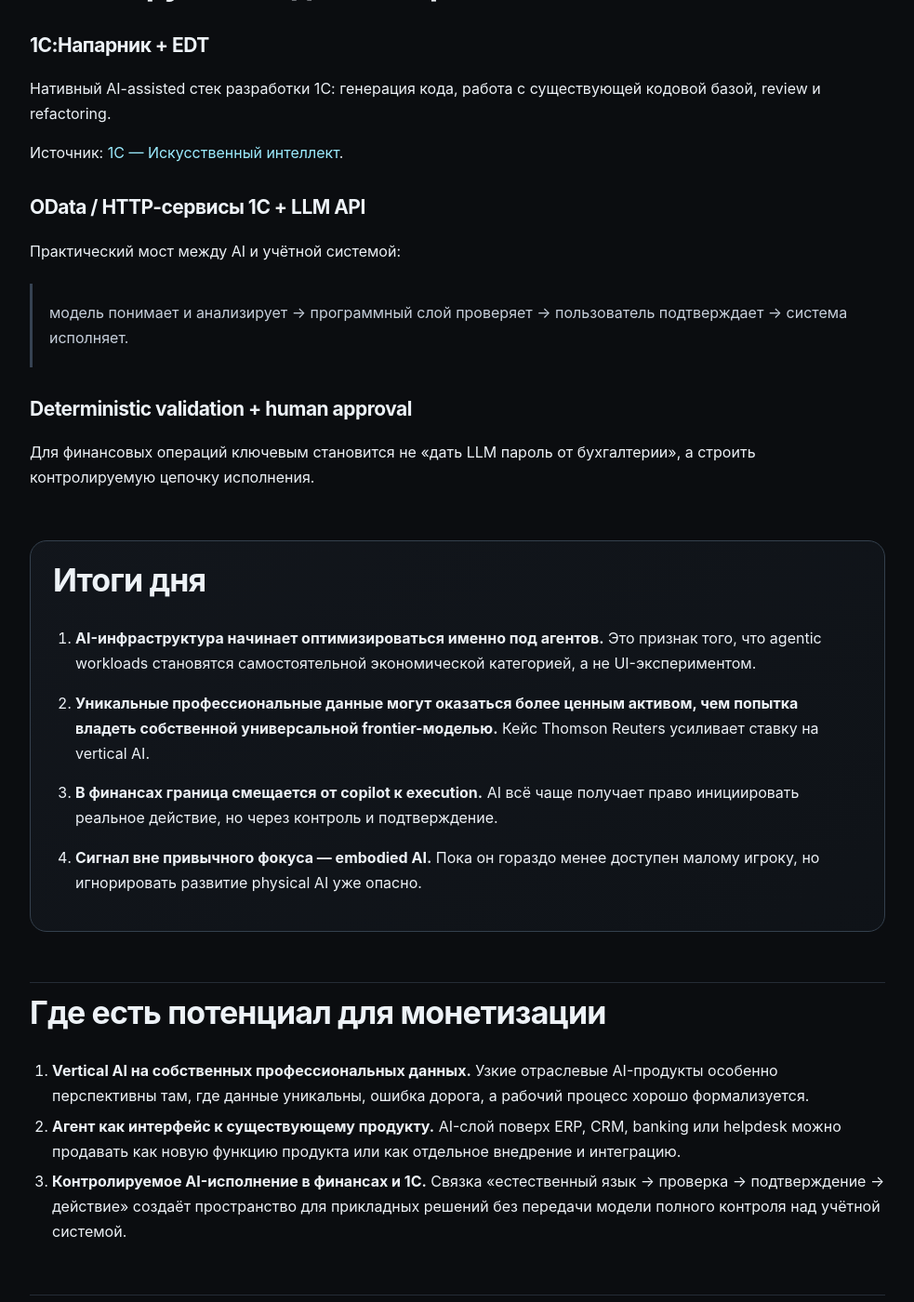
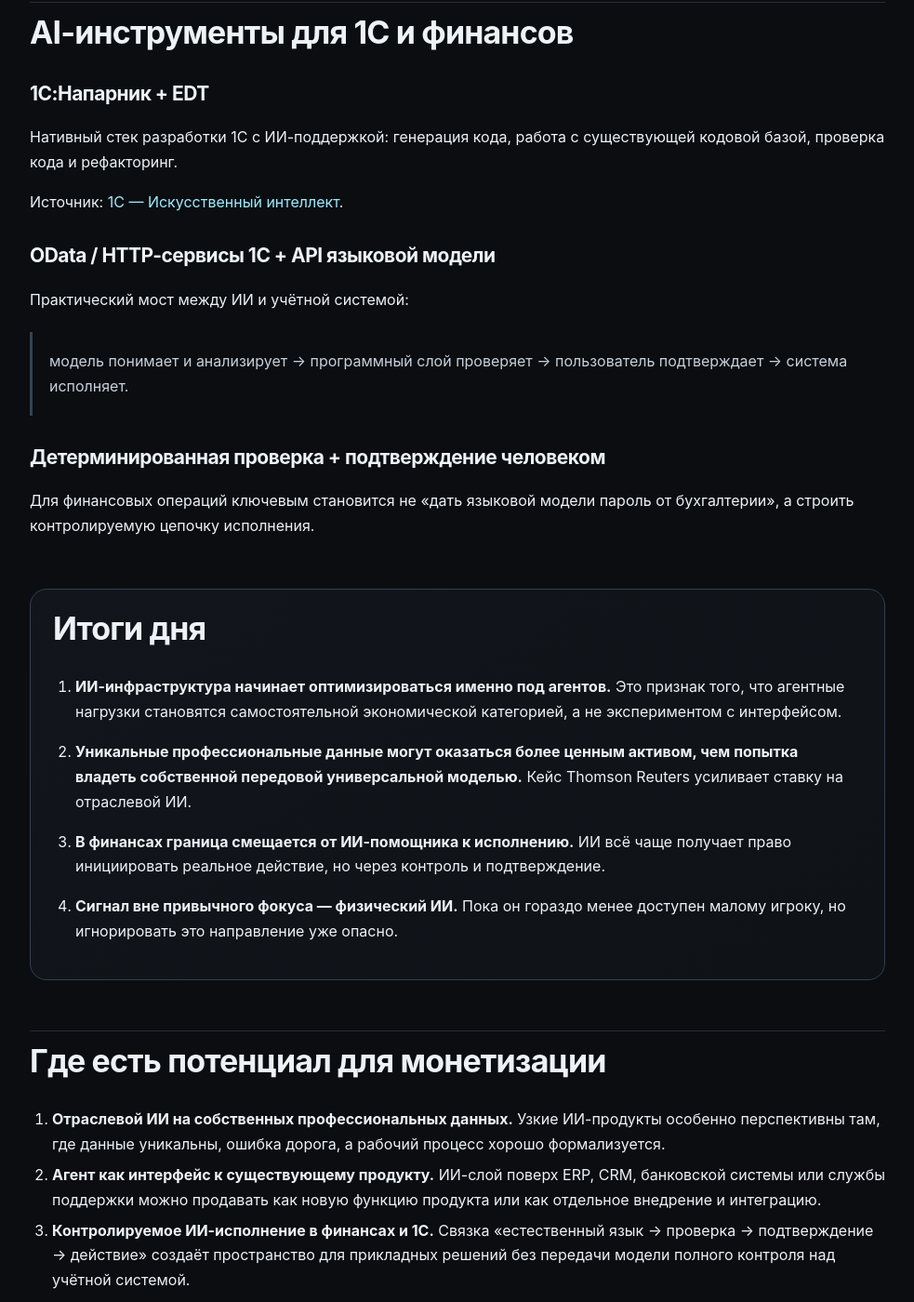
Before and after one commit to DmitryCarni/ai-news-by-carni, a Jekyll site: the page built from daily/2026-08-24.md, in a window 1280 px wide and 1400 px high, scrolled down 3442 px. Shown: the whole window at 93% size, without its empty margins (148-1131 px from the left). Built offline with Jekyll 4.4.1, drawn with Linux system fonts in a browser that asks for light colours; some of the changed text lies outside the part shown.

Commit message:
Use reader-friendly Russian terminology

```diff
--- a/daily/2026-08-24.md
+++ b/daily/2026-08-24.md
@@ -23,9 +23,9 @@ permalink: /daily/2026-08-24/
 
 ## Фундаментальные тренды AI-отрасли {#fundamental}
 
-### Agentic AI становится отдельным классом вычислительной инфраструктуры
+### ИИ-агенты становятся отдельным классом вычислительной инфраструктуры
 
-24 августа NVIDIA представила пакет обновлений вокруг Vera Rubin и Groq 3 LPX — специализированной inference-инфраструктуры для быстрого decode и длинных агентных сессий. Ключевой смысл не в очередном рекорде tokens/s, а в том, что инфраструктуру уже проектируют под поведение долго работающих агентов: растущий контекст, tool calls и subagents.
+24 августа NVIDIA представила пакет обновлений вокруг Vera Rubin и Groq 3 LPX — специализированной инфраструктуры для быстрого выполнения моделей и длинных агентных сессий. Ключевой смысл не в очередном рекорде по числу токенов в секунду, а в том, что инфраструктуру уже проектируют под поведение долго работающих агентов: растущий контекст, вызовы инструментов и дочерние агенты.
 
 <div class="score">
 <span class="pill stage stage-market">Стадия: меняет рынок</span>
@@ -34,11 +34,11 @@ permalink: /daily/2026-08-24/
 <span class="pill">Доступность: 2/10</span>
 </div>
 
-Источники: [NVIDIA — Vera Rubin LPX](https://blogs.nvidia.com/blog/vera-rubin-lpx-spectrum-x-nvlink-fusion/), [NVIDIA — efficiency for AI agents](https://blogs.nvidia.com/blog/vera-rubin-nvl72-efficiency-ai-agents/).
+Источники: [NVIDIA — Vera Rubin LPX](https://blogs.nvidia.com/blog/vera-rubin-lpx-spectrum-x-nvlink-fusion/), [NVIDIA — эффективность для ИИ-агентов](https://blogs.nvidia.com/blog/vera-rubin-nvl72-efficiency-ai-agents/).
 
 ### Thomson Reuters показала альтернативу гонке за самой большой универсальной моделью
 
-Thomson Reuters запустила модель **Thomson**, специализированную на профессиональных legal/tax-задачах и собственных данных компании. Сильный сигнал здесь — возможность строить конкурентный интеллект не только через frontier foundation model, но и через сочетание open foundation model, уникальных данных, отраслевых экспертов и специализированных evals.
+Thomson Reuters запустила модель **Thomson**, специализированную на профессиональных юридических и налоговых задачах и собственных данных компании. Сильный сигнал здесь — возможность строить конкурентный интеллект не только через передовую универсальную базовую модель, но и через сочетание открытой базовой модели, уникальных данных, отраслевых экспертов и специализированных тестов качества.
 
 <div class="score">
 <span class="pill stage stage-live">Стадия: уже внедряется</span>
@@ -49,9 +49,9 @@ Thomson Reuters запустила модель **Thomson**, специализ
 
 Источник: [Thomson Reuters](https://www.thomsonreuters.com/en/press-releases/2026/august/thomson-reuters-leverages-its-world-class-data-assets-to-launch-its-own-frontier-model).
 
-### Сигнал вне текущего фокуса: Physical AI / гуманоидные роботы
+### Сигнал вне текущего фокуса: физический ИИ и гуманоидные роботы
 
-World Humanoid Robot Games всё больше становятся полигоном не только для эффектных демонстраций, но и для автономности, dexterity и выполнения реальных производственных и сервисных операций.
+World Humanoid Robot Games всё больше становятся полигоном не только для эффектных демонстраций, но и для автономности, точности движений и выполнения реальных производственных и сервисных операций.
 
 <div class="score">
 <span class="pill stage stage-promising">Стадия: перспективно</span>
@@ -64,21 +64,21 @@ World Humanoid Robot Games всё больше становятся полиго
 
 ## Прикладные направления AI-отрасли {#applied}
 
-### Vertical AI на собственных данных
+### Отраслевой ИИ на собственных данных
 
 Кейс Thomson Reuters усиливает бизнес-модель:
 
-> **foundation model + уникальные данные + предметные эксперты + специальные evals + инструменты профессии.**
+> **базовая модель + уникальные данные + предметные эксперты + специальные тесты качества + инструменты профессии.**
 
-Необязательно владеть лучшей универсальной моделью, если компания обладает активом, которого нет у поставщика foundation model: качественными данными и глубоким знанием дорогого профессионального процесса.
+Необязательно владеть лучшей универсальной моделью, если компания обладает активом, которого нет у поставщика базовой модели: качественными данными и глубоким знанием дорогого профессионального процесса.
 
-**Что можно продавать:** узкие профессиональные AI-продукты и автоматизацию в областях, где ошибка дорога, а знания хорошо формализуются.
+**Что можно продавать:** узкие профессиональные ИИ-продукты и автоматизацию в областях, где ошибка дорога, а знания хорошо формализуются.
 
-**Горизонт MVP:** недели–месяцы для узкого vertical solution.
+**Горизонт первой рабочей версии:** недели–месяцы для узкого отраслевого решения.
 
 ### Агент становится интерфейсом к существующему продукту
 
-Starling Bank начал раскатывать AI-ассистента для business-клиентов. Он не ограничивается FAQ: может работать с налоговым резервом, проверять изменение реквизитов поставщика как сигнал fraud и использовать историю операций.
+Starling Bank начал разворачивать ИИ-ассистента для бизнес-клиентов. Он не ограничивается ответами на частые вопросы: может работать с налоговым резервом, проверять изменение реквизитов поставщика как сигнал возможного мошенничества и использовать историю операций.
 
 <div class="score">
 <span class="pill stage stage-live">Стадия: уже внедряется</span>
@@ -87,35 +87,35 @@ Starling Bank начал раскатывать AI-ассистента для b
 <span class="pill">Доступность: 7/10</span>
 </div>
 
-Ключевой product pattern:
+Ключевая схема продукта:
 
 > пользователь → намерение → агент → существующие функции системы → подтверждение → операция.
 
 Источник: [FinTech Global — Starling Assistant](https://fintech.global/2026/08/24/starling-launches-ai-assistant-for-business-banking/).
 
-### Physical AI создаёт второй рынок после software agents
+### Физический ИИ создаёт второй рынок после программных агентов
 
-Software agents работают с API, браузерами и кодом; embodied AI пытается перенести ту же агентность в физический мир. Массовая экономика гуманоидов ещё не доказана, но направление достаточно серьёзное, чтобы его уже нельзя было считать чистой демонстрацией.
+Программные агенты работают с API, браузерами и кодом; физический ИИ пытается перенести ту же агентность в реальный мир. Массовая экономика гуманоидов ещё не доказана, но направление достаточно серьёзное, чтобы его уже нельзя было считать чистой демонстрацией.
 
 ## Технологический стек AI {#stack}
 
-### Open-weight models + Hugging Face
+### Модели с открытыми весами + Hugging Face
 
-Основа для специализированных моделей и vertical AI. Ценность — не только дешёвый inference, но возможность глубже адаптировать модель под собственные данные и профессиональные задачи.
+Основа для специализированных моделей и отраслевого ИИ. Ценность — не только более дешёвое выполнение моделей, но и возможность глубже адаптировать их под собственные данные и профессиональные задачи.
 
-### NVIDIA Groq 3 LPX / Vera Rubin / cloud inference
+### NVIDIA Groq 3 LPX / Vera Rubin / облачные вычисления для моделей
 
 Пока скорее инфраструктурный индикатор, чем лично доступный инструмент. Следить стоит за моментом, когда новые скорости и стоимость агентной работы станут доступны через обычный облачный API.
 
-### Agentic interface как product pattern
+### Агентный интерфейс как схема продукта
 
-LLM понимает намерение, а критическую операцию выполняет существующая детерминированная система. Это масштабируемый паттерн для банков, ERP, CRM, helpdesk и других enterprise-продуктов.
+Языковая модель понимает намерение, а критическую операцию выполняет существующая детерминированная система. Это масштабируемый подход для банков, ERP, CRM, служб поддержки и других корпоративных продуктов.
 
 ## 1С, Финансы {#finance}
 
-### Финансовый AI переходит от «объясняет» к «совершает действие»
+### Финансовый ИИ переходит от «объясняет» к «совершает действие»
 
-Starling — сильный маркер перехода к transaction layer: AI начинает не только анализировать деньги, но и инициировать операции под контролем пользователя.
+Starling — сильный маркер перехода к слою выполнения операций: ИИ начинает не только анализировать деньги, но и инициировать операции под контролем пользователя.
 
 <div class="score">
 <span class="pill stage stage-live">Стадия: уже внедряется</span>
@@ -139,36 +139,36 @@ Thomson Reuters показывает направление, где ценнос
 
 ### 1С:Напарник + EDT
 
-Нативный AI-assisted стек разработки 1С: генерация кода, работа с существующей кодовой базой, review и refactoring.
+Нативный стек разработки 1С с ИИ-поддержкой: генерация кода, работа с существующей кодовой базой, проверка кода и рефакторинг.
 
 Источник: [1С — Искусственный интеллект](https://v8.1c.ru/platforma/iskusstvennyy-intellekt/).
 
-### OData / HTTP-сервисы 1С + LLM API
+### OData / HTTP-сервисы 1С + API языковой модели
 
-Практический мост между AI и учётной системой:
+Практический мост между ИИ и учётной системой:
 
 > модель понимает и анализирует → программный слой проверяет → пользователь подтверждает → система исполняет.
 
-### Deterministic validation + human approval
+### Детерминированная проверка + подтверждение человеком
 
-Для финансовых операций ключевым становится не «дать LLM пароль от бухгалтерии», а строить контролируемую цепочку исполнения.
+Для финансовых операций ключевым становится не «дать языковой модели пароль от бухгалтерии», а строить контролируемую цепочку исполнения.
 
 <div id="conclusions" class="conclusions" markdown="1">
 
 ## Итоги дня
 
-1. **AI-инфраструктура начинает оптимизироваться именно под агентов.** Это признак того, что agentic workloads становятся самостоятельной экономической категорией, а не UI-экспериментом.
+1. **ИИ-инфраструктура начинает оптимизироваться именно под агентов.** Это признак того, что агентные нагрузки становятся самостоятельной экономической категорией, а не экспериментом с интерфейсом.
 
-2. **Уникальные профессиональные данные могут оказаться более ценным активом, чем попытка владеть собственной универсальной frontier-моделью.** Кейс Thomson Reuters усиливает ставку на vertical AI.
+2. **Уникальные профессиональные данные могут оказаться более ценным активом, чем попытка владеть собственной передовой универсальной моделью.** Кейс Thomson Reuters усиливает ставку на отраслевой ИИ.
 
-3. **В финансах граница смещается от copilot к execution.** AI всё чаще получает право инициировать реальное действие, но через контроль и подтверждение.
+3. **В финансах граница смещается от ИИ-помощника к исполнению.** ИИ всё чаще получает право инициировать реальное действие, но через контроль и подтверждение.
 
-4. **Сигнал вне привычного фокуса — embodied AI.** Пока он гораздо менее доступен малому игроку, но игнорировать развитие physical AI уже опасно.
+4. **Сигнал вне привычного фокуса — физический ИИ.** Пока он гораздо менее доступен малому игроку, но игнорировать это направление уже опасно.
 
 </div>
 
 ## Где есть потенциал для монетизации
 
-1. **Vertical AI на собственных профессиональных данных.** Узкие отраслевые AI-продукты особенно перспективны там, где данные уникальны, ошибка дорога, а рабочий процесс хорошо формализуется.
-2. **Агент как интерфейс к существующему продукту.** AI-слой поверх ERP, CRM, banking или helpdesk можно продавать как новую функцию продукта или как отдельное внедрение и интеграцию.
-3. **Контролируемое AI-исполнение в финансах и 1С.** Связка «естественный язык → проверка → подтверждение → действие» создаёт пространство для прикладных решений без передачи модели полного контроля над учётной системой.
+1. **Отраслевой ИИ на собственных профессиональных данных.** Узкие ИИ-продукты особенно перспективны там, где данные уникальны, ошибка дорога, а рабочий процесс хорошо формализуется.
+2. **Агент как интерфейс к существующему продукту.** ИИ-слой поверх ERP, CRM, банковской системы или службы поддержки можно продавать как новую функцию продукта или как отдельное внедрение и интеграцию.
+3. **Контролируемое ИИ-исполнение в финансах и 1С.** Связка «естественный язык → проверка → подтверждение → действие» создаёт пространство для прикладных решений без передачи модели полного контроля над учётной системой.
```
Also changed, not shown: other parts of daily/2026-08-24.md (+1 -1 lines).
